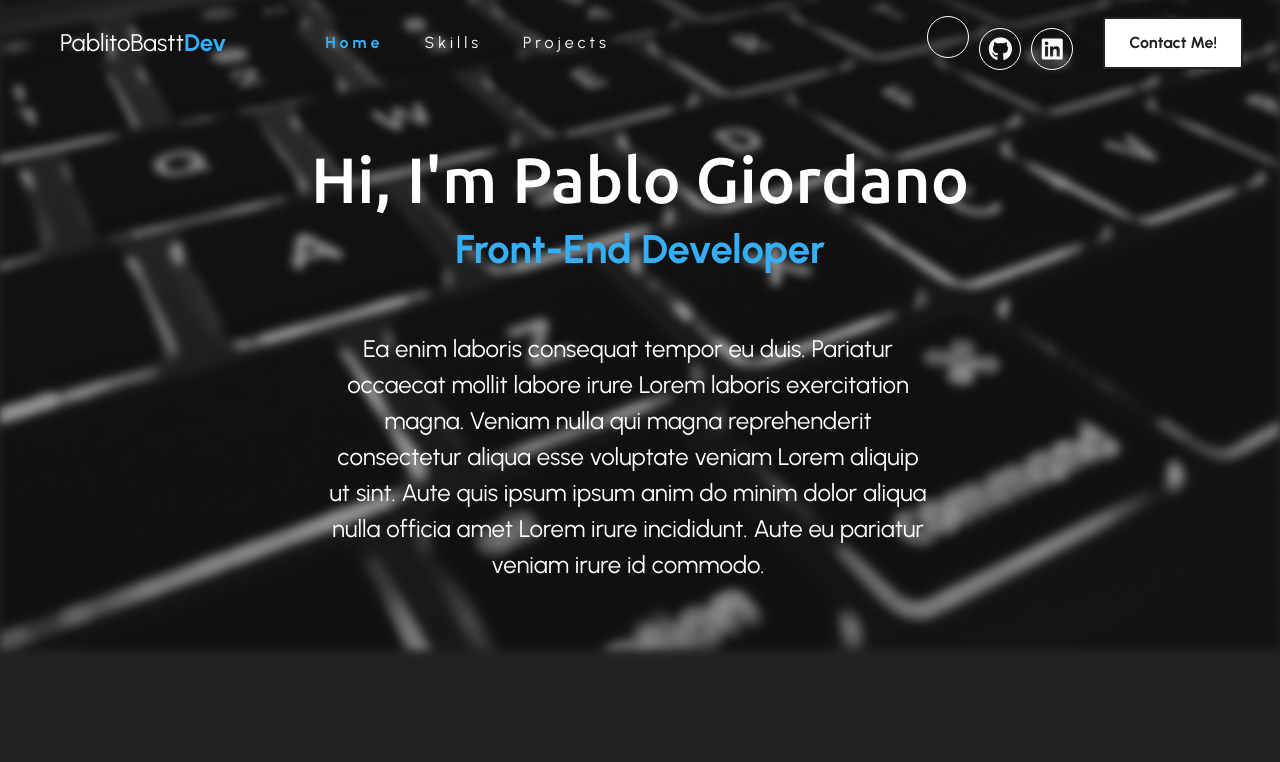
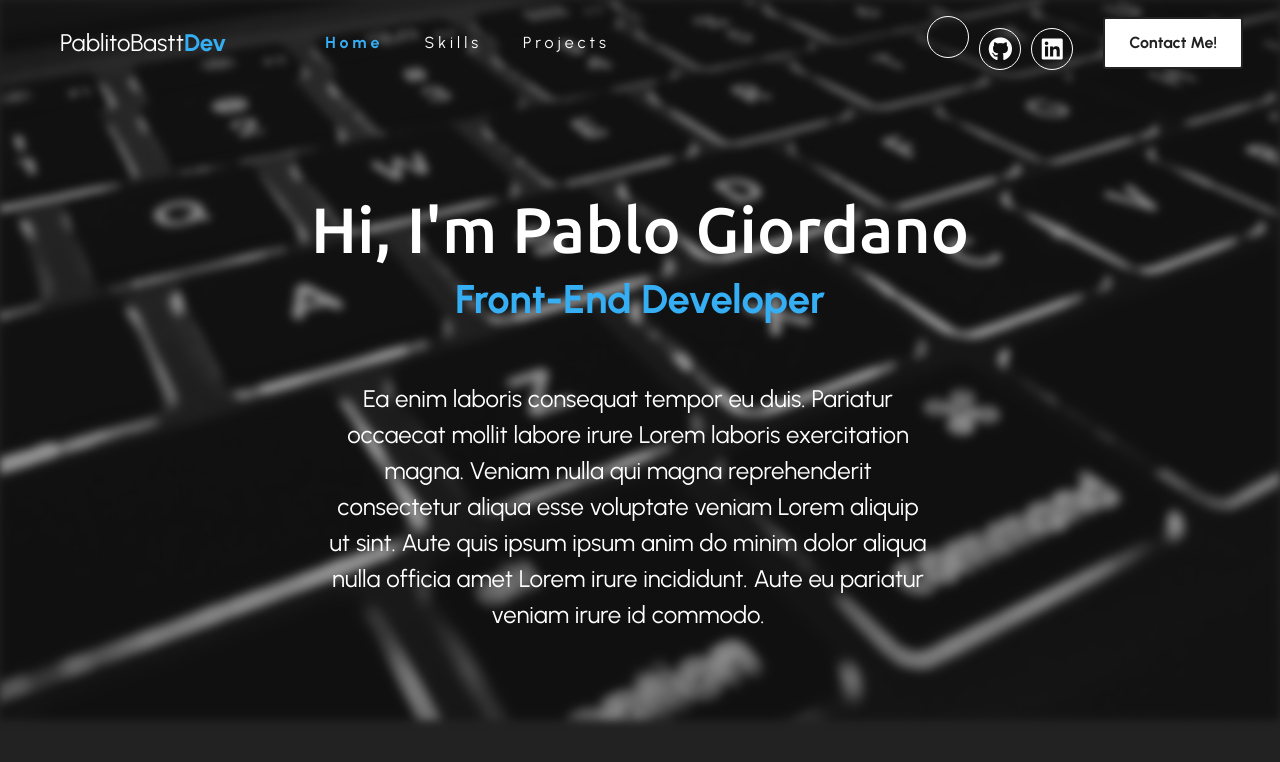
Before and after one commit to PablitoBasttDev/portfolio, a React (Create React App) app: page / in a window 1280 px wide. Shown: the top 762 px of the page. Built offline with nearby package versions, Linux system fonts and the light colour scheme.

Commit message:
Merge branches

```diff
--- a/src/components/Banner.css
+++ b/src/components/Banner.css
@@ -1,10 +1,10 @@
 .banner{
     position: absolute;
-    top: -30px;
+    top: 0px;
     display: flex;
     justify-content: center;
     align-items: center;
-    height: 85vh;
+    height: 90vh;
     text-align: center;
     z-index: -1;
 }
```
